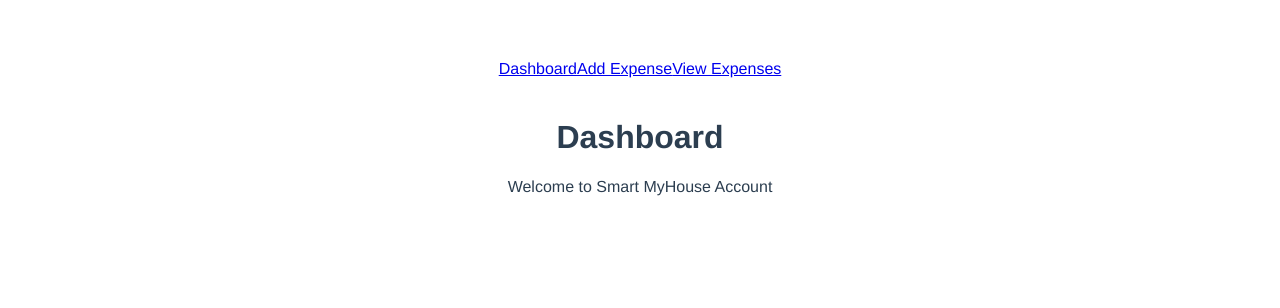
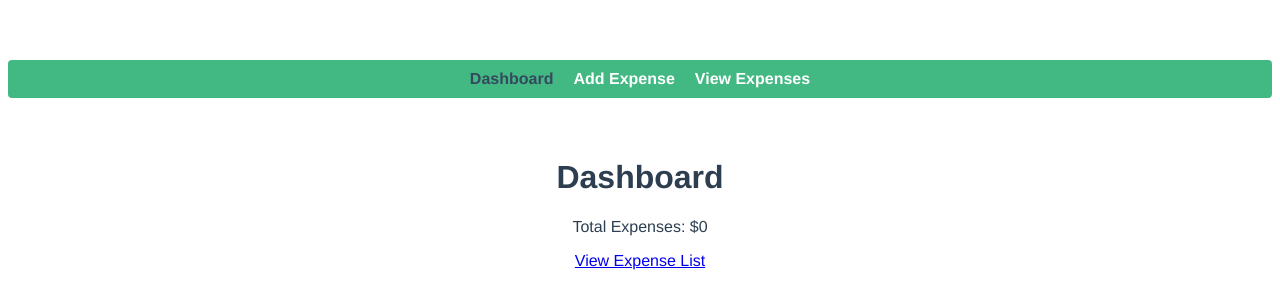
Before and after one commit to JIMPARK80/household-account-book, a Vue app: page / in a window 1280 px wide. Shown: the top 308 px of the page. Built offline with nearby package versions, Linux system fonts and the light colour scheme.

Commit message:
Calculating Summaries and UI/UX improvements
- add total expenses calculation
- Enhanced UI/UX
- Enhanced Navigation stying

```diff
--- a/src/App.vue
+++ b/src/App.vue
@@ -22,4 +22,22 @@ export default {
   color: #2c3e50;
   margin-top: 60px;
 }
+
+nav {
+  margin-bottom: 20px;
+  background-color: #42b983;
+  padding: 10px;
+  border-radius: 4px;
+}
+
+nav a {
+  margin: 0 10px;
+  text-decoration: none;
+  color: white;
+  font-weight: bold;
+}
+
+nav a.router-link-exact-active {
+  color: #35495e;
+}
 </style>
--- a/src/components/Dashboard.vue
+++ b/src/components/Dashboard.vue
@@ -1,18 +1,37 @@
 <template>
     <div class="dashboard">
       <h1>Dashboard</h1>
-      <p> Welcome to Smart MyHouse Account</p>
+      <p>Total Expenses: ${{ totalExpenses }}</p>
+      <router-link to="/expense-list">View Expense List</router-link>
     </div>
   </template>
 
   <script>
   export default {
     name: "Dash-board",
+    data() {
+      return {
+        totalExpenses: 0
+      };
+    },
+    created() {
+      this.calculateTotalExpenses();
+    },
+    methods: {
+      calculateTotalExpenses() {
+        // Retrieve expenses from localStorage
+        const expenses = JSON.parse(localStorage.getItem("expenses")) || [];
+
+        // Calculate total expenses by summing up the 'amount' of each expense
+        this.totalExpenses = expenses.reduce((sum, expense) => sum + Number(expense.amount), 0);
+      }
+    }
   };
   </script>
 
   <style scoped>
   .dashboard {
+    text-align: center;
     padding: 20px;
   }
   </style>
--- a/src/components/ExpenseList.vue
+++ b/src/components/ExpenseList.vue
@@ -2,8 +2,8 @@
     <div class="expense-list">
       <h1>Expense List</h1>
       <ul v-if="expenses.length">
-        <li v-for="(expense, index) in expenses" :key="index">
-          {{ expense.date }} - {{ expense.category }}: ${{ expense.amount }}
+        <li v-for="(expense, index) in expenses" :key="index" class="expense-item">
+          <span>{{ expense.date }}</span> - <span>{{ expense.category }}</span>: <span>${{ expense.amount }}</span>
         </li>
       </ul>
       <p v-else>No expenses recorded yet.</p>
@@ -30,4 +30,13 @@
   .expense-list {
     padding: 20px;
   }
+  .expense-item {
+    display: flex;
+    justify-content: space-between;
+    margin: 5px 0;
+    padding: 10px;
+    border: 1px solid #ddd;
+    border-radius: 4px;
+  }
+
   </style>
```
